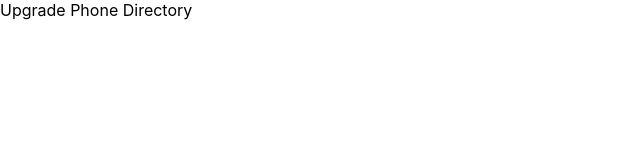
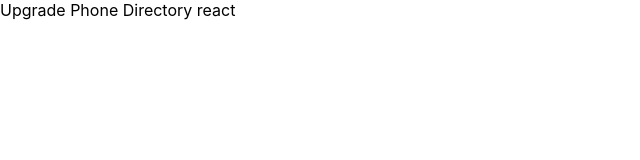
Before and after one commit to chaitali-kadam/phone-directory, a React (Create React App) app: page / in a window 1280 px wide. Shown: the top 160 px of the page, without its empty margins (0-640 px from the left). Built offline with nearby package versions, Linux system fonts and the light colour scheme.

Commit message:
Display the heading

```diff
--- a/src/App.js
+++ b/src/App.js
@@ -3,7 +3,7 @@ import './App.css';
 function App() {
   return (
     <div>
-      Upgrade Phone Directory
+      Upgrade Phone Directory react
     </div>
   );
 }
```
